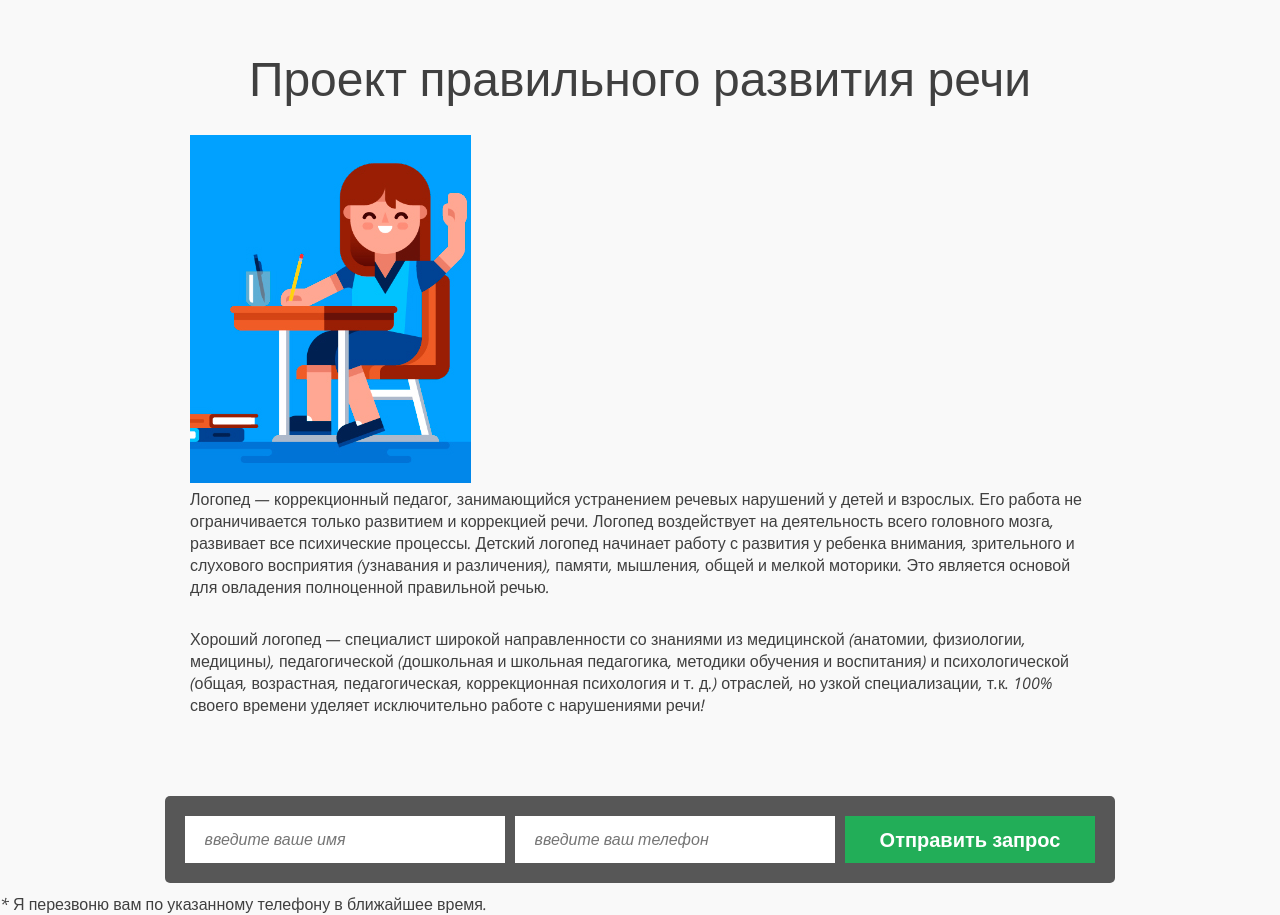
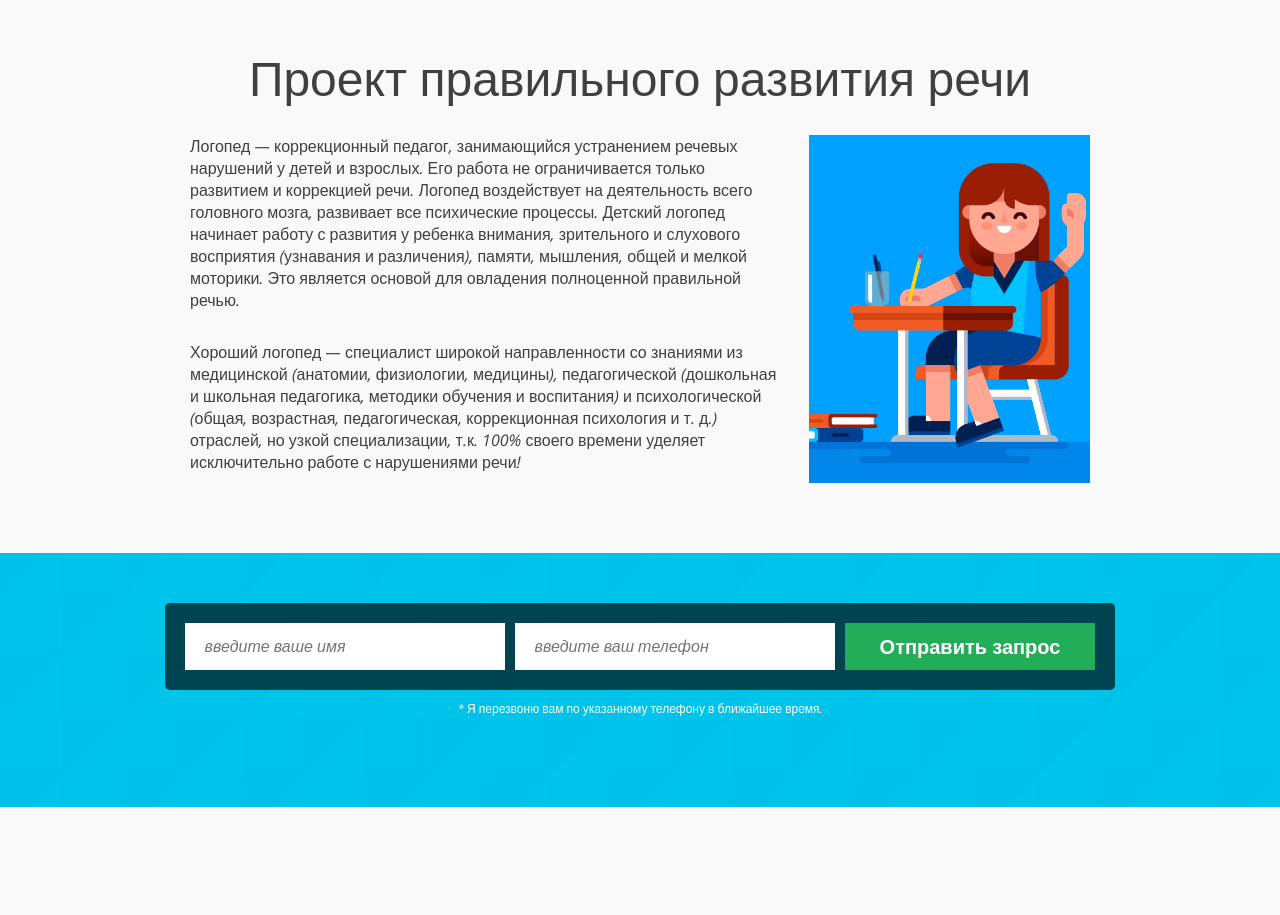
Before and after one commit to dbychkar/logoped_in, a plain HTML site: page index.html in a window 1280 px wide. Shown: the part 1120-2035 px from the top of the page. After the commit the page ends 1927 px from the top, so only its background shows below. Drawn offline with nearby package versions, Linux system fonts and the light colour scheme.

Commit message:
add footer
add footer

```diff
--- a/css/style.css
+++ b/css/style.css
@@ -166,12 +166,31 @@ article > p {
     margin: 0 30px 20px 0;
 }
 
+.imgright {
+  float: right;
+  margin: 0 0 20px 30px;
+}
+
 .social-icon{
     color: #ffffff;
 }
 
 .social-icon:hover{
     color: #22ae58;
+}
+
+footer{
+  background-repeat: no-repeat;
+  background-position: center;
+  background-size: cover;
+  background-image: url(../img/header-bg.png);
+  color: #fff;
+  text-align: center;
+  padding: 50px 20px 90px 20px;
+}
+
+footer > p{
+  font-size: 0.75em;
 }
 /*-------------- подключаем иконки ------------*/
 
```
